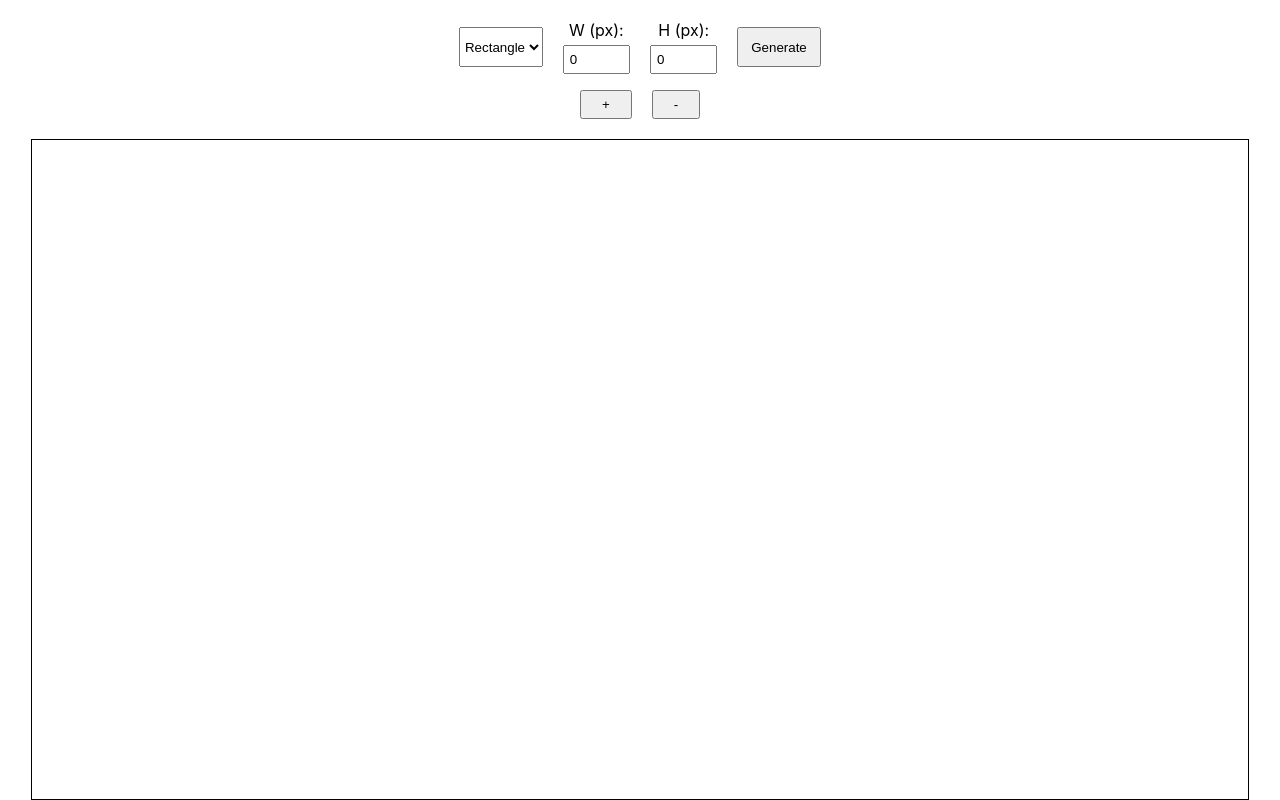
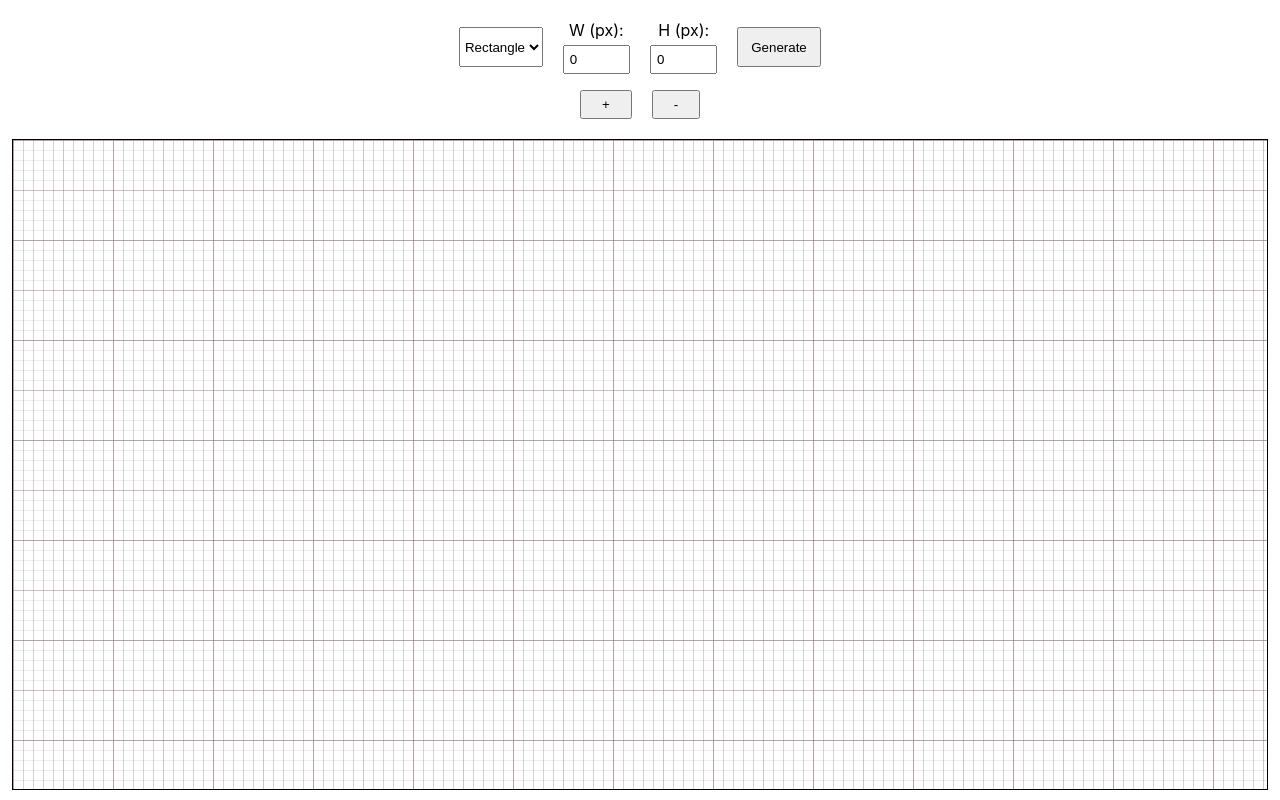
Before and after one commit to abikuneebus/pixel-reference, a React (Create React App) app: page / in a window 1280 px wide. Built offline with nearby package versions, Linux system fonts and the light colour scheme.

Commit message:
Canvas background now grid with cues indicating 10px, 50px, & 100px increments

```diff
--- a/src/components/Box.tsx
+++ b/src/components/Box.tsx
@@ -49,6 +49,7 @@ const Box: React.FC<BoxProps> = ({
     opacity: isDragging ? 0.5 : 1,
     transform: `rotate(${rotation || 0}deg)`,
     transformOrigin: "center",
+    boxSizing: "border-box" as const,
   };
 
   // attach drag ref to root element
--- a/src/components/Canvas.tsx
+++ b/src/components/Canvas.tsx
@@ -4,10 +4,10 @@ import "./styles/Canvas.scss";
 interface CanvasProps {
   onDrop: (id: string, left: number, top: number) => void; // function to update position on drop
   children: React.ReactNode;
+  className?: string; // ToDo: use it or lose it
 }
 
-const Canvas: React.FC<CanvasProps> = ({ onDrop, children }) => {
-  // set up drop hook
+const Canvas: React.FC<CanvasProps> = ({ onDrop, children, className }) => {
   const [, drop] = useDrop({
     accept: "box", // accepts the same type as defined in draggable items
     drop: (item: any, monitor) => {
@@ -23,10 +23,11 @@ const Canvas: React.FC<CanvasProps> = ({ onDrop, children }) => {
     }),
   });
 
+  // ToDo: use it or lose it (line 30 'className')
   return (
     <div
       ref={drop}
-      className='canvas-container'
+      className={`canvas-container ${className || ""}`}
     >
       {children}
     </div>
--- a/src/components/styles/Box.scss
+++ b/src/components/styles/Box.scss
@@ -4,19 +4,7 @@
   background-color: $color-dk-blue;
   cursor: move;
 
-  // &.rectangle {
-  //   // styles for rectangle
-  // }
-
   &.circle {
     border-radius: 50%;
   }
-
-  &.triangle {
-    width: 0;
-    height: 0;
-    border-style: solid;
-    border-width: 0;
-    border-color: transparent transparent $color-red transparent;
-  }
 }
--- a/src/components/styles/Canvas.scss
+++ b/src/components/styles/Canvas.scss
@@ -2,10 +2,23 @@
 
 .canvas-container {
   flex: 1;
-  width: calc(95%);
-  overflow: auto; // scroll inside canvas if content overflows
+  width: 98%;
+  overflow: auto;
   margin-right: auto;
   margin-left: auto;
+  margin-bottom: 10px;
   border: 1px solid black;
-  position: relative; // necessary to position generated shapes
+  position: relative;
+  background-size: 100px 100px, 50px 50px, 10px 10px;
+  background-image:
+
+    // light-red  @100px
+    linear-gradient(to right, $color-grid-100 1px, transparent 1px),
+    linear-gradient(to bottom, $color-grid-100 1px, transparent 1px),
+    // dark-gray @50px
+    linear-gradient(to right, $color-grid-50 1px, transparent 1px),
+    linear-gradient(to bottom, $color-grid-50 1px, transparent 1px),
+    // light-gray @10px
+    linear-gradient(to right, $color-grid-10 1px, transparent 1px),
+    linear-gradient(to bottom, $color-grid-10 1px, transparent 1px);
 }
--- a/src/components/styles/_variables.scss
+++ b/src/components/styles/_variables.scss
@@ -1,4 +1,8 @@
 // environment colors
+$color-grid-10: #c5c5c550;
+$color-grid-50: #75757550;
+$color-grid-100: #8f575750;
+
 $color-dk-blue: #002244;
 $color-lt-blue: #6688aa;
 
--- a/src/index.tsx
+++ b/src/index.tsx
@@ -7,7 +7,7 @@ const root = ReactDOM.createRoot(
   document.getElementById("root") as HTMLElement
 );
 
-//? causing issue
+//ToDo: causing issue
 // root.render(
 //   <React.StrictMode>
 //     <App />
```
